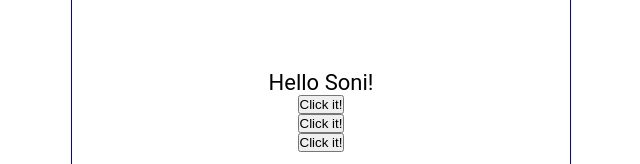
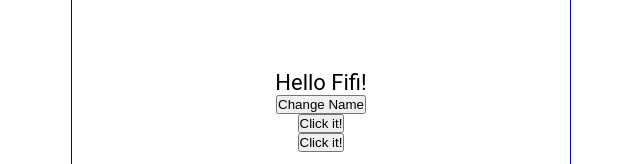
Before and after one commit to FridahOmari/React-tut, a React (Create React App) app: page / in a window 1280 px wide. Shown: the part 297-461 px from the top of the page, without its empty margins (319-959 px from the left). Built offline with nearby package versions, Linux system fonts and the light colour scheme.

Commit message:
added React useState

```diff
--- a/src/Content.js
+++ b/src/Content.js
@@ -1,27 +1,32 @@
 import React from 'react'
+import { useState } from 'react';
 
 const Content = () => {
+  const [name, setName] = useState('Fifi');
+  const [count, setCount] = useState(0);
+
      const handleNameChange = () => {
     const names = ['Fifi', 'Soni','Kendi'];
     const int = Math.floor(Math.random() * 3);
-    return names[int];
+    setName(names[int]);
   }
 
     const handleClick = () => {
-    console.log('You clicked it.');
+    setCount(count + 1);
+    setCount(count + 1);
+    console.log(count);
   }
-    const handleClick2 = (name) => {
-    console.log(`${name} was clicked.`);
+    const handleClick2 = () => {
+    console.log(count);
   }
-    const handleClick3 = (e) => {
-    console.log(e.target.innerText);
-  }
+
   return (
     <main>
-        <p onDoubleClick={handleClick}>Hello {handleNameChange()}!</p>
+        <p onDoubleClick={handleClick}>
+          Hello {name}!</p>
+        <button onClick={handleNameChange}>Change Name</button>
         <button onClick={handleClick}>Click it!</button>
-        <button onClick={() => handleClick2('Soni')}>Click it!</button>
-        <button onClick={(e) => handleClick3(e)}>Click it!</button>
+        <button onClick={handleClick2}>Click it!</button>
     </main>
   )
 }
```
